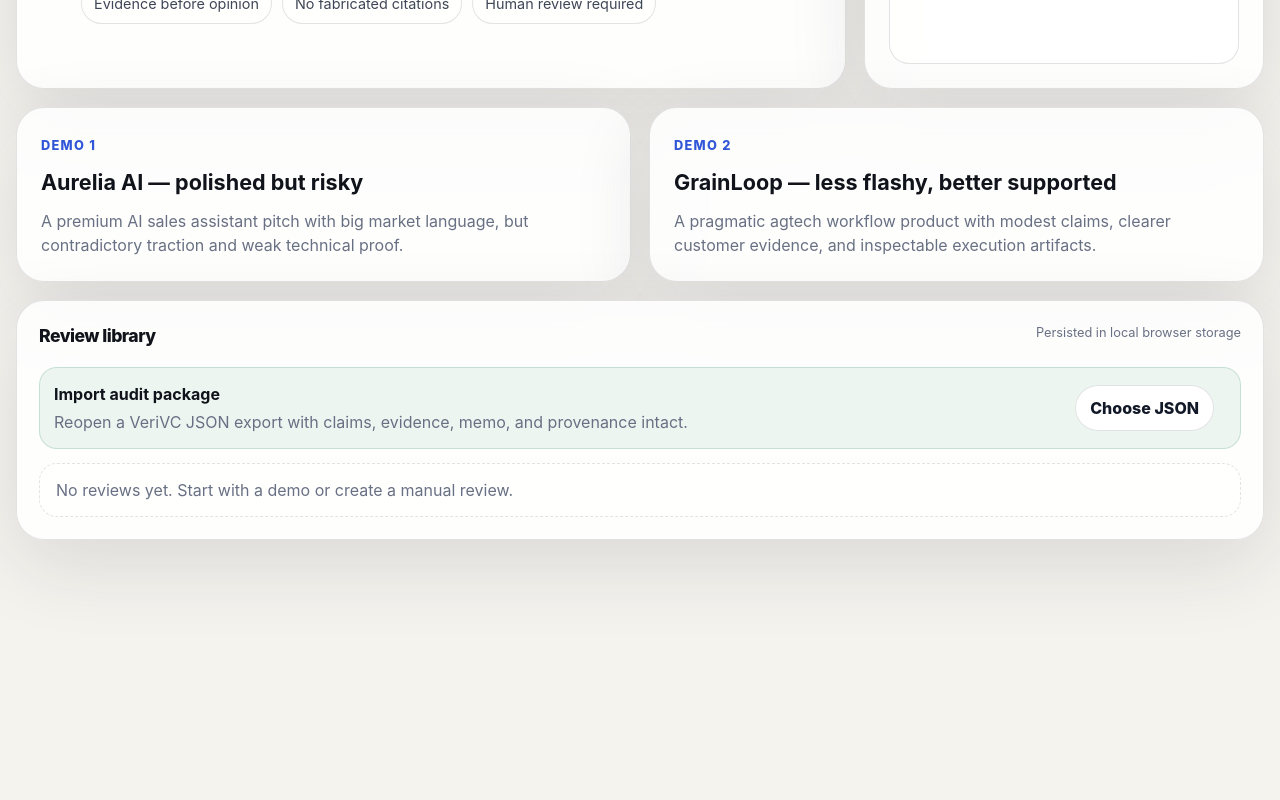
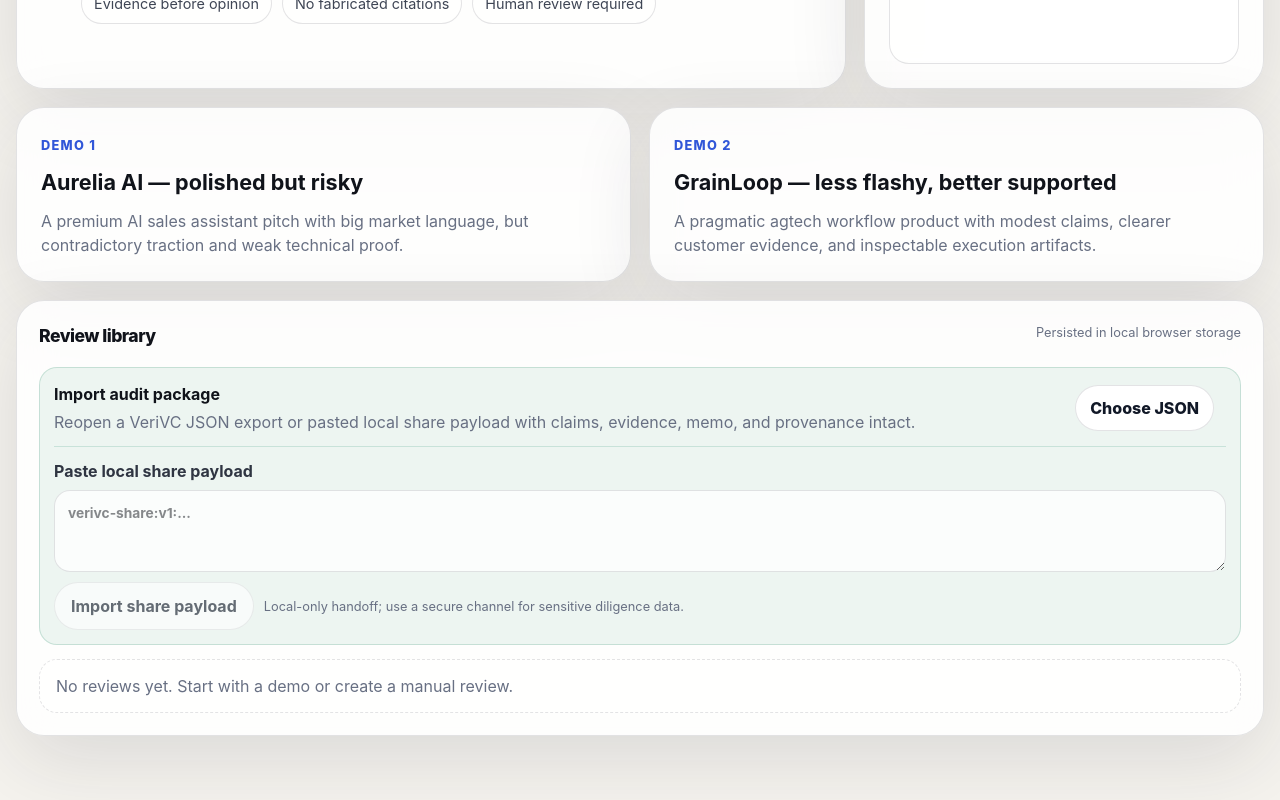
Before and after one commit to jzjzzzzzzz/verivc, a Next.js app: page / in a window 1280 px wide. Shown: the part 798-1598 px from the top of the page. Before the commit the page ends 1402 px from the top, so only its background shows below. Built offline with nearby package versions, Linux system fonts and the light colour scheme.

Commit message:
Add local share payload import and copy UI

```diff
--- a/app/components/VeriVCApp.tsx
+++ b/app/components/VeriVCApp.tsx
@@ -10,6 +10,7 @@ import { fetchGithubSnapshotFromUrl, formatGithubSnapshot } from "@/lib/githubAn
 import { applyClaimReviewerOverride } from "@/lib/reviewerOverrides";
 import { buildPrintableMemoHtml, printableMemoFileName } from "@/lib/memoHtmlExport";
 import { compareReviews } from "@/lib/reviewComparison";
+import { createSharePayload, parseSharePayload, sharePayloadSummary } from "@/lib/sharePackage";
 import type { CategoryEvaluation, Claim, Evidence, ReviewResult, StartupInput } from "@/lib/types";
 
 const emptyInput: StartupInput = {
@@ -179,11 +180,24 @@ function Dashboard({ onDemo, onNew, onCompareDemos, recent, onOpenReview, onClea
 
 function AuditImportPanel({ onImportReview }: { onImportReview: (review: ReviewResult) => void }) {
   const [message, setMessage] = useState<{ tone: "green" | "red"; text: string }>();
+  const [shareText, setShareText] = useState("");
+
+  function importSharePayload() {
+    try {
+      const imported = parseSharePayload(shareText);
+      onImportReview(imported.review);
+      setShareText("");
+      setMessage({ tone: "green", text: `Imported ${imported.review.profile.company_name} from a local share payload.` });
+    } catch (error) {
+      setMessage({ tone: "red", text: error instanceof Error ? error.message : "Unable to import share payload." });
+    }
+  }
+
   return (
     <div className="audit-import-panel">
       <div>
         <strong>Import audit package</strong>
-        <p>Reopen a VeriVC JSON export with claims, evidence, memo, and provenance intact.</p>
+        <p>Reopen a VeriVC JSON export or pasted local share payload with claims, evidence, memo, and provenance intact.</p>
       </div>
       <label className="import-button">
         <input
@@ -205,6 +219,20 @@ function AuditImportPanel({ onImportReview }: { onImportReview: (review: ReviewR
         Choose JSON
       </label>
       {message ? <Badge tone={message.tone}>{message.text}</Badge> : null}
+      <form className="share-import-form" onSubmit={(event) => { event.preventDefault(); importSharePayload(); }}>
+        <label>Paste local share payload
+          <textarea
+            value={shareText}
+            onChange={(event) => setShareText(event.target.value)}
+            placeholder="verivc-share:v1:..."
+            aria-label="Paste VeriVC local share payload"
+          />
+        </label>
+        <div className="share-import-actions">
+          <button className="secondary-button" type="submit" disabled={!shareText.trim()}>Import share payload</button>
+          {shareText.trim() ? <small>{sharePayloadSummary(shareText.trim())}</small> : <small>Local-only handoff; use a secure channel for sensitive diligence data.</small>}
+        </div>
+      </form>
     </div>
   );
 }
@@ -446,17 +474,35 @@ function ManualEvidenceForm({ onAddEvidence, nextIndex }: { onAddEvidence: (evid
 }
 
 function MemoPanel({ review, weightedSummary }: { review: ReviewResult; weightedSummary: ReturnType<typeof summarizeWeightedRecommendation> }) {
-  const [copied, setCopied] = useState(false);
+  const [copied, setCopied] = useState<"memo" | "share" | "error">();
   const downloadMemo = () => {
     downloadText(`${review.profile.company_name.replace(/[^a-z0-9]+/gi, "-").toLowerCase()}-verivc-memo.md`, review.memo.markdown + profileMemoAddendum(weightedSummary), "text/markdown;charset=utf-8");
   };
   const downloadPrintableHtml = () => {
     downloadText(printableMemoFileName(review), buildPrintableMemoHtml(review, weightedSummary), "text/html;charset=utf-8");
   };
+  const copySharePayload = async () => {
+    try {
+      await navigator.clipboard.writeText(createSharePayload(review));
+      setCopied("share");
+    } catch {
+      setCopied("error");
+    }
+  };
   return (
     <section className="workspace-section" aria-labelledby="memo-title">
       <div className="section-heading"><span id="memo-title">Investment memo</span><small>Markdown and print-ready HTML exports include selected fund scoring profile</small></div>
-      <div className="memo-actions"><button className="secondary-button" onClick={async () => { await navigator.clipboard.writeText(review.memo.markdown + profileMemoAddendum(weightedSummary)); setCopied(true); }}>Copy memo</button><button className="secondary-button" onClick={() => downloadAuditPackage(review)}>Export audit JSON</button><button className="secondary-button" onClick={downloadPrintableHtml}>Download HTML</button><button className="primary-button" onClick={downloadMemo}>Download Markdown</button>{copied ? <Badge tone="green">Copied</Badge> : null}</div>
+      <div className="memo-actions">
+        <button className="secondary-button" onClick={async () => { await navigator.clipboard.writeText(review.memo.markdown + profileMemoAddendum(weightedSummary)); setCopied("memo"); }}>Copy memo</button>
+        <button className="secondary-button" onClick={copySharePayload}>Copy share payload</button>
+        <button className="secondary-button" onClick={() => downloadAuditPackage(review)}>Export audit JSON</button>
+        <button className="secondary-button" onClick={downloadPrintableHtml}>Download HTML</button>
+        <button className="primary-button" onClick={downloadMemo}>Download Markdown</button>
+        {copied === "memo" ? <Badge tone="green">Memo copied</Badge> : null}
+        {copied === "share" ? <Badge tone="green">Share payload copied</Badge> : null}
+        {copied === "error" ? <Badge tone="red">Clipboard unavailable</Badge> : null}
+      </div>
+      <p className="file-note">Local share payloads contain the full audit package as encoded text. They are not encrypted or cloud-hosted.</p>
       <pre className="memo-box">{review.memo.markdown + profileMemoAddendum(weightedSummary)}</pre>
     </section>
   );
--- a/app/globals.css
+++ b/app/globals.css
@@ -213,6 +213,31 @@ blockquote { margin: 0; padding: 12px; border-left: 3px solid var(--blue); backg
   color: var(--muted);
 }
 
+.share-import-form {
+  grid-column: 1 / -1;
+  display: grid;
+  gap: 10px;
+  padding-top: 12px;
+  border-top: 1px solid rgba(18, 128, 92, 0.16);
+}
+
+.share-import-form textarea {
+  min-height: 82px;
+  font-family: var(--font-geist-mono), ui-monospace, monospace;
+  font-size: 0.86rem;
+}
+
+.share-import-actions {
+  display: flex;
+  flex-wrap: wrap;
+  gap: 10px;
+  align-items: center;
+}
+
+.share-import-actions small {
+  color: var(--muted);
+}
+
 .import-button {
   display: inline-flex;
   align-items: center;
```
